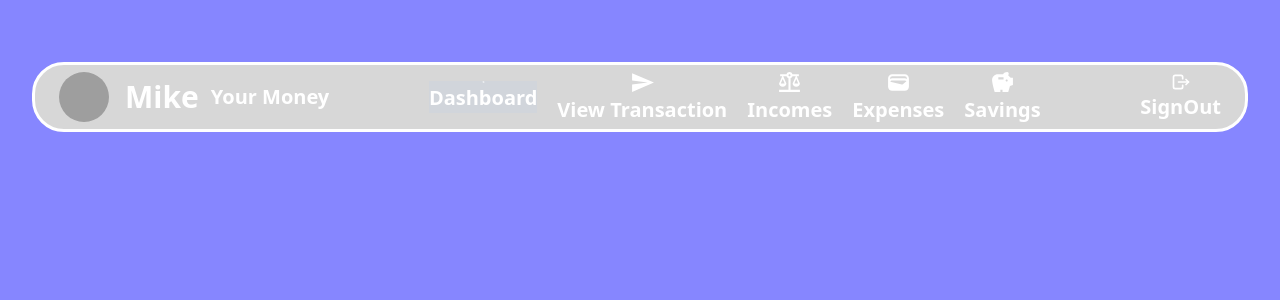
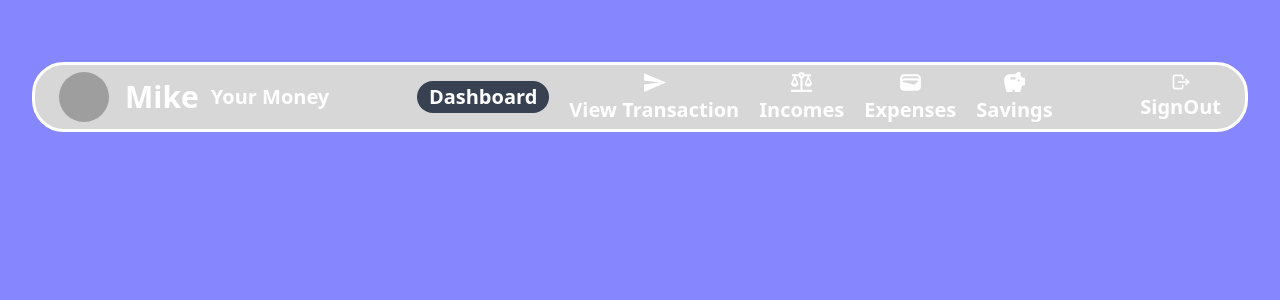
Before and after one commit to okoid721/tracker-frontend, a React (Create React App) app: page / in a window 1280 px wide. Shown: the top 300 px of the page. Built offline with nearby package versions, Linux system fonts and the light colour scheme; grey boxes are pictures that could not be loaded.

Commit message:
eccomerce

```diff
--- a/src/component/navigation/Navigation.jsx
+++ b/src/component/navigation/Navigation.jsx
@@ -54,7 +54,7 @@ const Navigation = ({ active, setActive }) => {
                   key={item.id}
                   className={` lg:flex-col flex-row gap-2 lg:gap-0  items-center text-center flex justify-center ${
                     active === item.id
-                      ? "before:content-[''] before:absolute before:left-0 before:top-0 before:w-4 h-8 bg-gray-300 "
+                      ? "before:content-[''] before:absolute before:left-0 before:top-0 before:w-[4px] h-8 bg-gray-700 rounded-[20px] px-3 py-2  "
                       : ''
                   }`}
                   onClick={() => setActive(item.id)}
```
